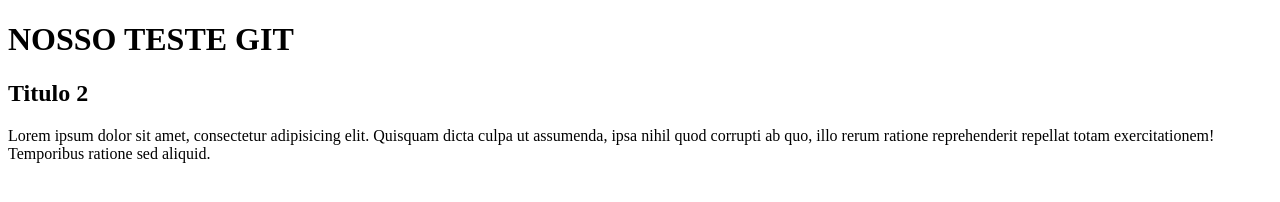
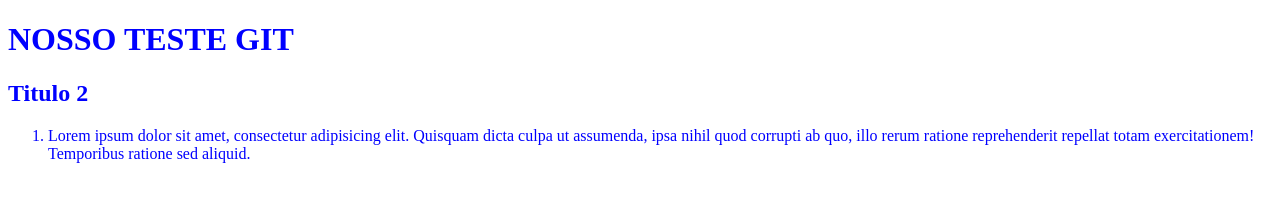
Before and after one commit to alessandrovarela/testgit, a plain HTML site: page index.html in a window 1280 px wide. Drawn offline with Linux system fonts and the light colour scheme.

Commit message:
add li and link css

```diff
--- a/index.html
+++ b/index.html
@@ -5,13 +5,18 @@
     <meta http-equiv="X-UA-Compatible" content="IE=edge">
     <meta name="viewport" content="width=device-width, initial-scale=1.0">
     <title>Aula git com Lucas</title>
+    <link rel="stylesheet" href="style.css">
 </head>
 <body>
     <h1>NOSSO TESTE GIT</h1>
     <h2>Titulo 2</h2>
     <div>
         <p>
-            Lorem ipsum dolor sit amet, consectetur adipisicing elit. Quisquam dicta culpa ut assumenda, ipsa nihil quod corrupti ab quo, illo rerum ratione reprehenderit repellat totam exercitationem! Temporibus ratione sed aliquid.
+            <ol>
+                <li>
+                    Lorem ipsum dolor sit amet, consectetur adipisicing elit. Quisquam dicta culpa ut assumenda, ipsa nihil quod corrupti ab quo, illo rerum ratione reprehenderit repellat totam exercitationem! Temporibus ratione sed aliquid.
+                </li>
+            </ol>
         </p>
     </div>
 </body>
```
